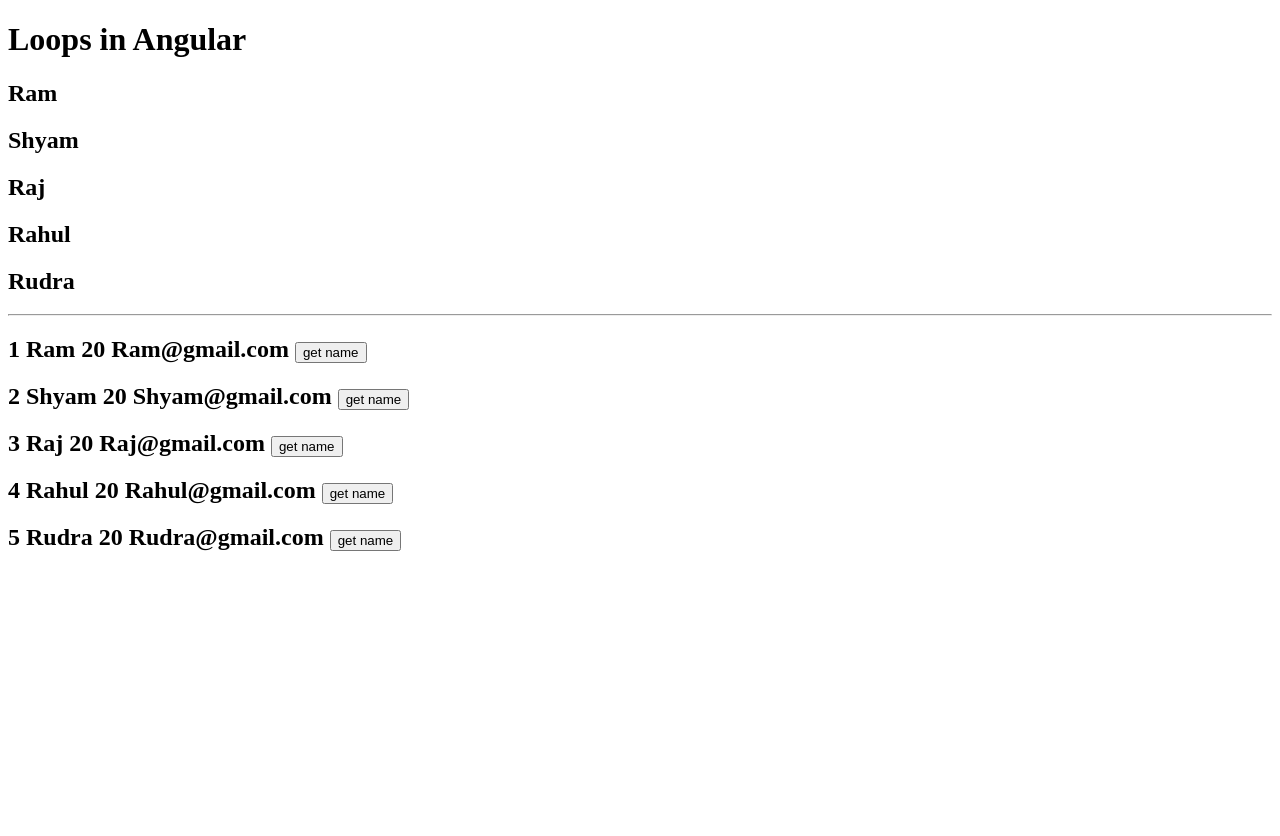
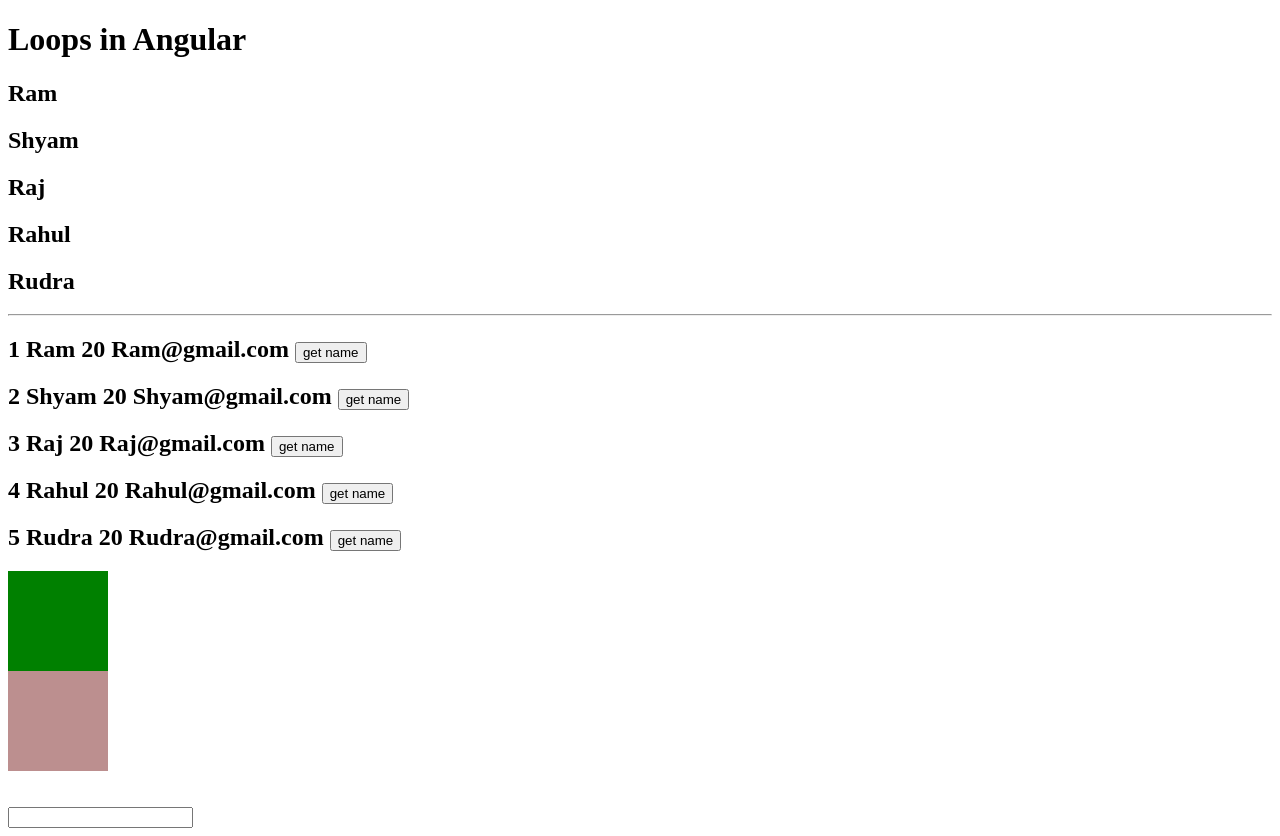
Before and after one commit to parththakkar06/Internship, an Angular app in the folder angular-app/: page / in a window 1280 px wide. Before the commit the page ends 800 px from the top, so only its background shows below. Built offline with nearby package versions, Linux system fonts and the light colour scheme.

Commit message:
Events in angular

```diff
--- a/angular-app/src/app/app.component.html
+++ b/angular-app/src/app/app.component.html
@@ -143,3 +143,11 @@
     <button (click) = "getName(student.name)">get name</button>
   </h2>
 }
+
+<div style="background-color: green; width: 100px; height: 100px;" (mouseenter) = "handleEvent($event)"></div>
+
+<div style="background-color: rosybrown; width: 100px; height: 100px;" (mouseleave) = "handleEvent($event)"></div>
+
+
+<br><br>
+<input type="text" name="user" (blur) = "handleEvent($event)" (focus) = "handleEvent($event)" (input) = "handleEvent($event)">
--- a/angular-app/src/app/app.component.ts
+++ b/angular-app/src/app/app.component.ts
@@ -142,4 +142,10 @@ export class AppComponent {
   getName(name:string){
     console.log(name)
   }
+
+  handleEvent(event : Event){
+    // console.log("function called" , event.type);
+    console.log((event.target as HTMLInputElement).value);
+
+  }
 }
```
